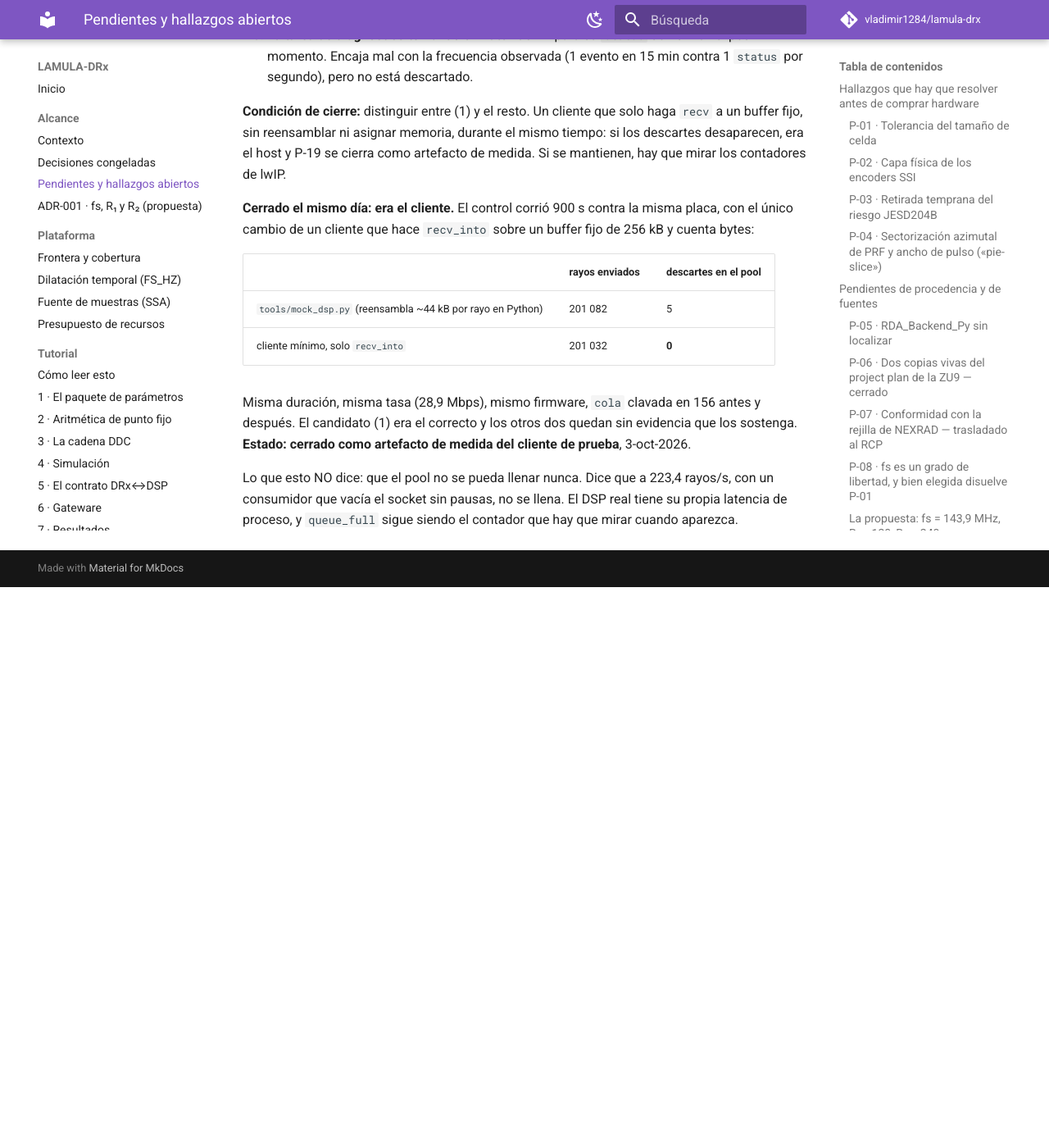
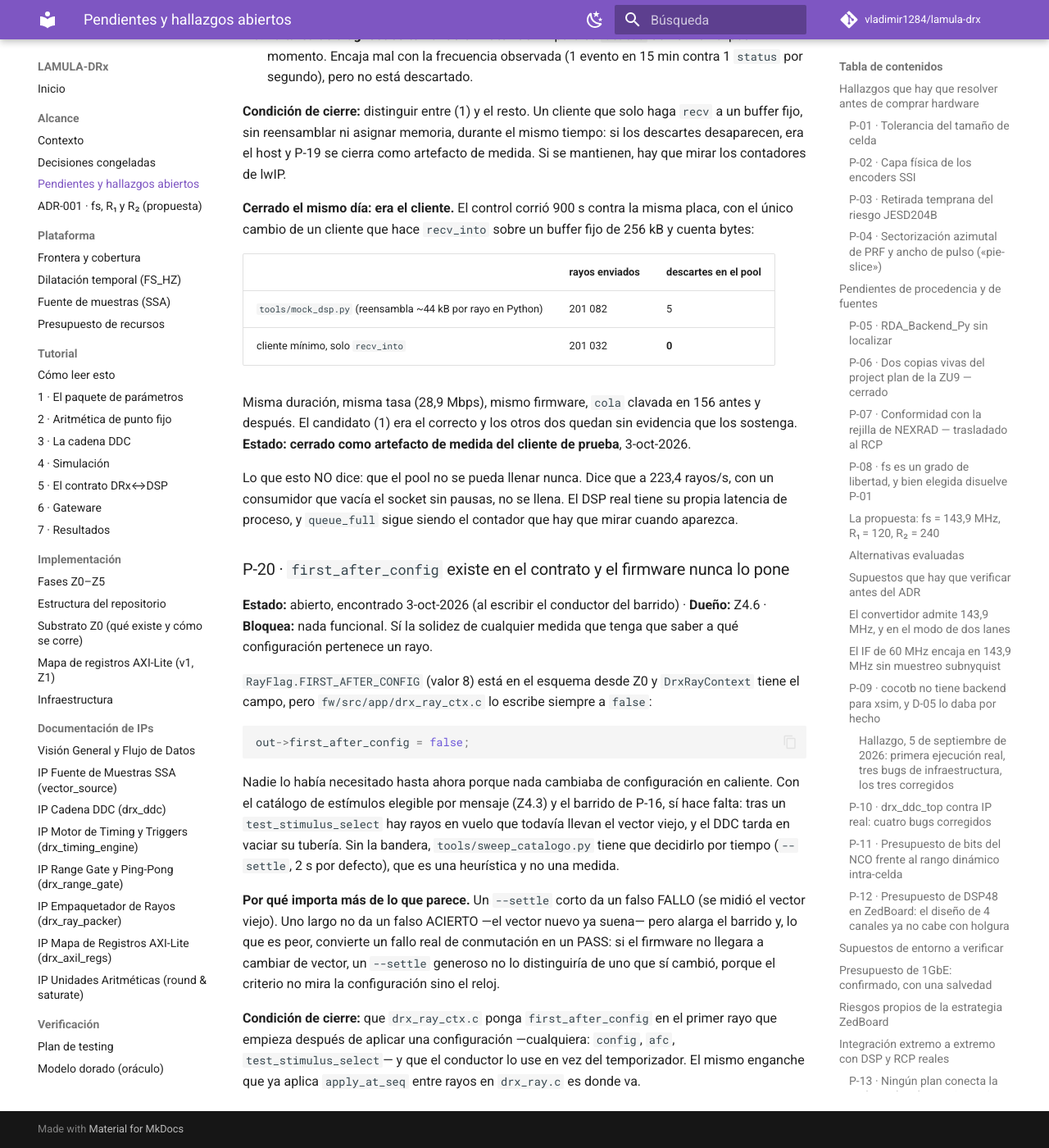
Before and after one commit to vladimir1284/lamula-drx, an MkDocs documentation site: the page built from docs/alcance/pendientes.md, in a window 1280 px wide and 1400 px high, scrolled down 52333 px. Shown: the whole window at 82% size. Built offline with MkDocs 1.6.1 and Material for MkDocs 9.7.7, drawn with Linux system fonts in a browser that asks for light colours; comment, search, counter and statistics services are not loaded; before the commit the page ends 53049 px from its top, so only the background shows below that.

Commit message:
docs: el conductor del barrido, y P-20 -- first_after_config sin poner
Las cuatro ramas del conductor ejercitadas contra la placa antes de que
exista el bitstream con P-16. La tercera es un resultado por si sola:
config_ack error=ok seguido de 7 s sin un solo rayo es P-16 visto desde
el lado del DSP por primera vez, no por JTAG.

P-20: RayFlag.FIRST_AFTER_CONFIG esta en el esquema desde Z0 y
drx_ray_ctx.c lo deja siempre en false, asi que el barrido decide por
tiempo a que configuracion pertenece un rayo. Un --settle generoso
convierte un fallo de conmutacion en un PASS.

Co-Authored-By: Claude Opus 5 <noreply@anthropic.com>

````diff
--- a/docs/alcance/pendientes.md
+++ b/docs/alcance/pendientes.md
@@ -2214,3 +2214,33 @@ cerrado como artefacto de medida del cliente de prueba**, 3-oct-2026.
 Lo que esto NO dice: que el pool no se pueda llenar nunca. Dice que a 223,4 rayos/s, con un
 consumidor que vacía el socket sin pausas, no se llena. El DSP real tiene su propia latencia de
 proceso, y `queue_full` sigue siendo el contador que hay que mirar cuando aparezca.
+
+### P-20 · `first_after_config` existe en el contrato y el firmware nunca lo pone { #p-20 }
+
+**Estado:** abierto, encontrado 3-oct-2026 (al escribir el conductor del barrido) · **Dueño:**
+Z4.6 · **Bloquea:** nada funcional. Sí la solidez de cualquier medida que tenga que saber a qué
+configuración pertenece un rayo.
+
+`RayFlag.FIRST_AFTER_CONFIG` (valor 8) está en el esquema desde Z0 y `DrxRayContext` tiene el
+campo, pero `fw/src/app/drx_ray_ctx.c` lo escribe siempre a `false`:
+
+```c
+out->first_after_config = false;
+```
+
+Nadie lo había necesitado hasta ahora porque nada cambiaba de configuración en caliente. Con el
+catálogo de estímulos elegible por mensaje (Z4.3) y el barrido de P-16, sí hace falta: tras un
+`test_stimulus_select` hay rayos en vuelo que todavía llevan el vector viejo, y el DDC tarda en
+vaciar su tubería. Sin la bandera, `tools/sweep_catalogo.py` tiene que decidirlo por tiempo
+(`--settle`, 2 s por defecto), que es una heurística y no una medida.
+
+**Por qué importa más de lo que parece.** Un `--settle` corto da un falso FALLO (se midió el
+vector viejo). Uno largo no da un falso ACIERTO —el vector nuevo ya suena— pero alarga el barrido
+y, lo que es peor, convierte un fallo real de conmutación en un PASS: si el firmware no llegara a
+cambiar de vector, un `--settle` generoso no lo distinguiría de uno que sí cambió, porque el
+criterio no mira la configuración sino el reloj.
+
+**Condición de cierre:** que `drx_ray_ctx.c` ponga `first_after_config` en el primer rayo que
+empieza después de aplicar una configuración —cualquiera: `config`, `afc`,
+`test_stimulus_select`— y que el conductor lo use en vez del temporizador. El mismo enganche que
+ya aplica `apply_at_seq` entre rayos en `drx_ray.c` es donde va.
--- a/docs/implementacion/fases.md
+++ b/docs/implementacion/fases.md
@@ -2058,7 +2058,34 @@ Trabajo:
     sigue midiendo en BRAM-loop. Y el validador D-09 comprueba PRF × rango en ciclos: con el motor
     paceado el PRF real se estira, así que el check queda conservador (nunca rechaza de más) pero
     deja de hablar del PRF real. Una configuración paceada no es una configuración de tiempo real
-    validada. **P&R cerrado el mismo día, y mejora:** `-top zynq -step impl` da
+    validada. **El conductor del barrido existe y está validado ANTES que el bitstream**, que era el punto:
+    `tools/sweep_catalogo.py` no reimplementa nada —contrato y reensamblado de `mock_dsp.py`,
+    medida espectral y oráculo de `dump_ray.py` con sus tolerancias— y lo propio es el bucle y el
+    criterio. Se ejercitaron sus cuatro ramas contra la placa corriendo todavía el firmware sin
+    P-16, de modo que el día que se corran juntos lo único sin probar sea P-16:
+
+    | rama | cómo se provocó | resultado |
+    |---|---|---|
+    | coincide | BRAM-loop contra `tono_if` | −9,03 dBFS medidos y de modelo, pico en continua |
+    | discrimina | el MISMO flujo contra `tono_desplazado` | DISCREPA: el modelo pone el pico en −208, se mide en 0. Exit 1 |
+    | sin rayo | `test_stimulus_select` en bucle | `config_ack error=ok` y 7 s sin un solo rayo |
+    | rechazo | `--id-crudo 99` | `config_ack error=vector_unknown`. Exit 1 |
+
+    La tercera fila es un resultado por sí sola: **P-16 reproducido desde el lado del DSP por
+    primera vez**. Hasta hoy solo se había visto por JTAG, en `GATE_TRUNCATED`; ahora se ve como lo
+    verá quien use el receptor — se pide un vector, el DRx dice que sí, y deja de haber rayos.
+
+    Y el ensayo sacó un bug propio, de los de divergencia silenciosa: la vuelta a BRAM-loop al
+    terminar las pasadas (`DrxStimulusTask`) limpiaba el bit de DDR pero **no** el de pacing,
+    porque es un camino distinto de `DrxStimulus_Stop()`. Los dos pasan ahora por `set_modo_ddr()`.
+
+    Lo más flojo de la medida, dicho antes de que muerda: el criterio de «este rayo ya es del
+    vector nuevo» es temporal (`--settle`), porque `DrxRayContext.first_after_config` existe en el
+    contrato pero el firmware lo deja siempre en `false`. Si algún vector da un falso fallo
+    intermitente, el primer sospechoso es ese número y no el DDC. Lo correcto es que el firmware
+    ponga la bandera.
+
+    **P&R cerrado el mismo día, y mejora:** `-top zynq -step impl` da
     **WNS = 2,394 ns, WHS = 0,013 ns** («All user specified timing constraints are met»), contra
     los 2,304 ns de Z4.5. Era lo esperable y conviene decir por qué, porque un P&R que mejora
     suele significar que algo no se sintetizó: el pacer es un AND de tres bits y los `advance`
````
Also changed, not shown: CLAUDE.md (+1 -1 lines).
